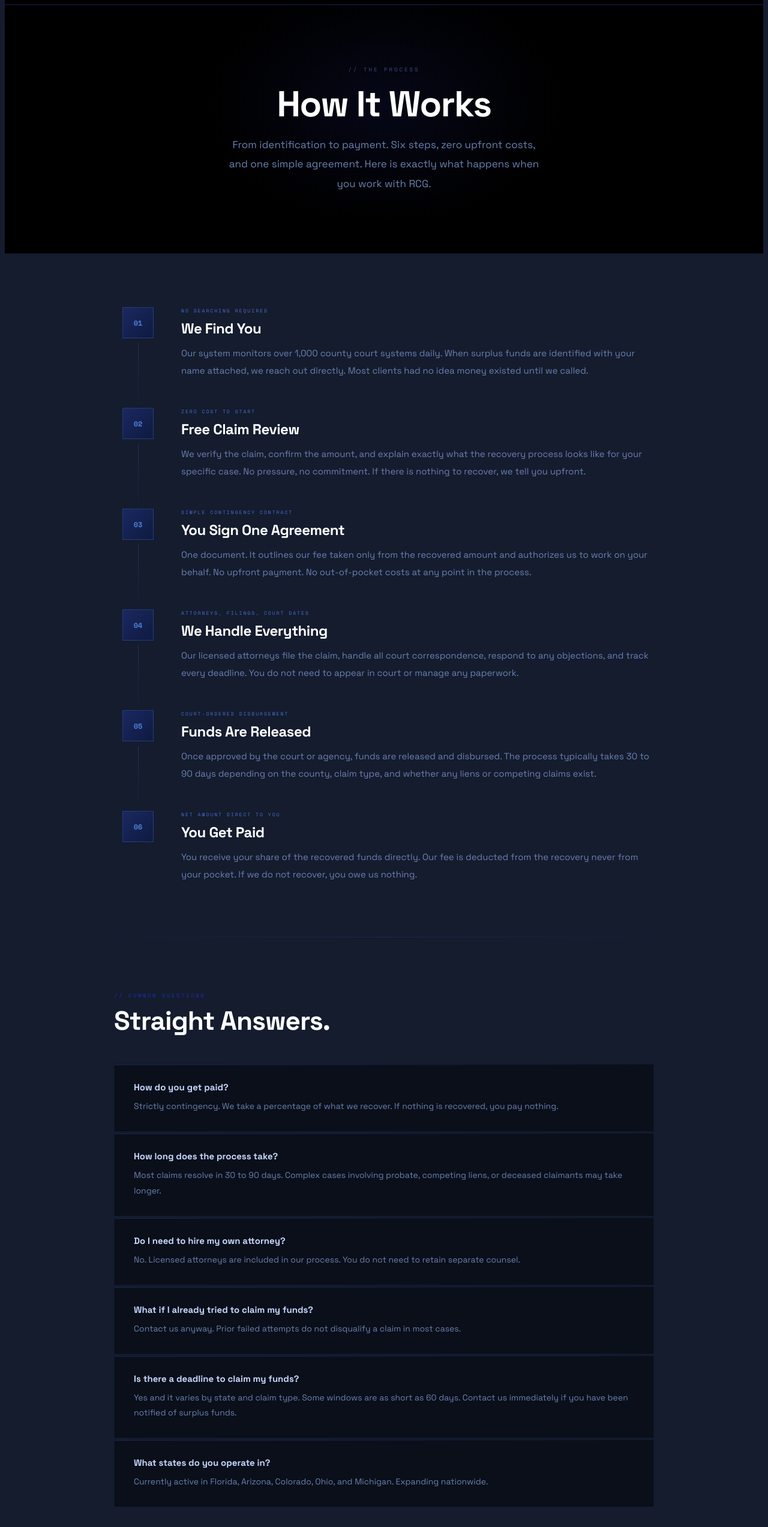
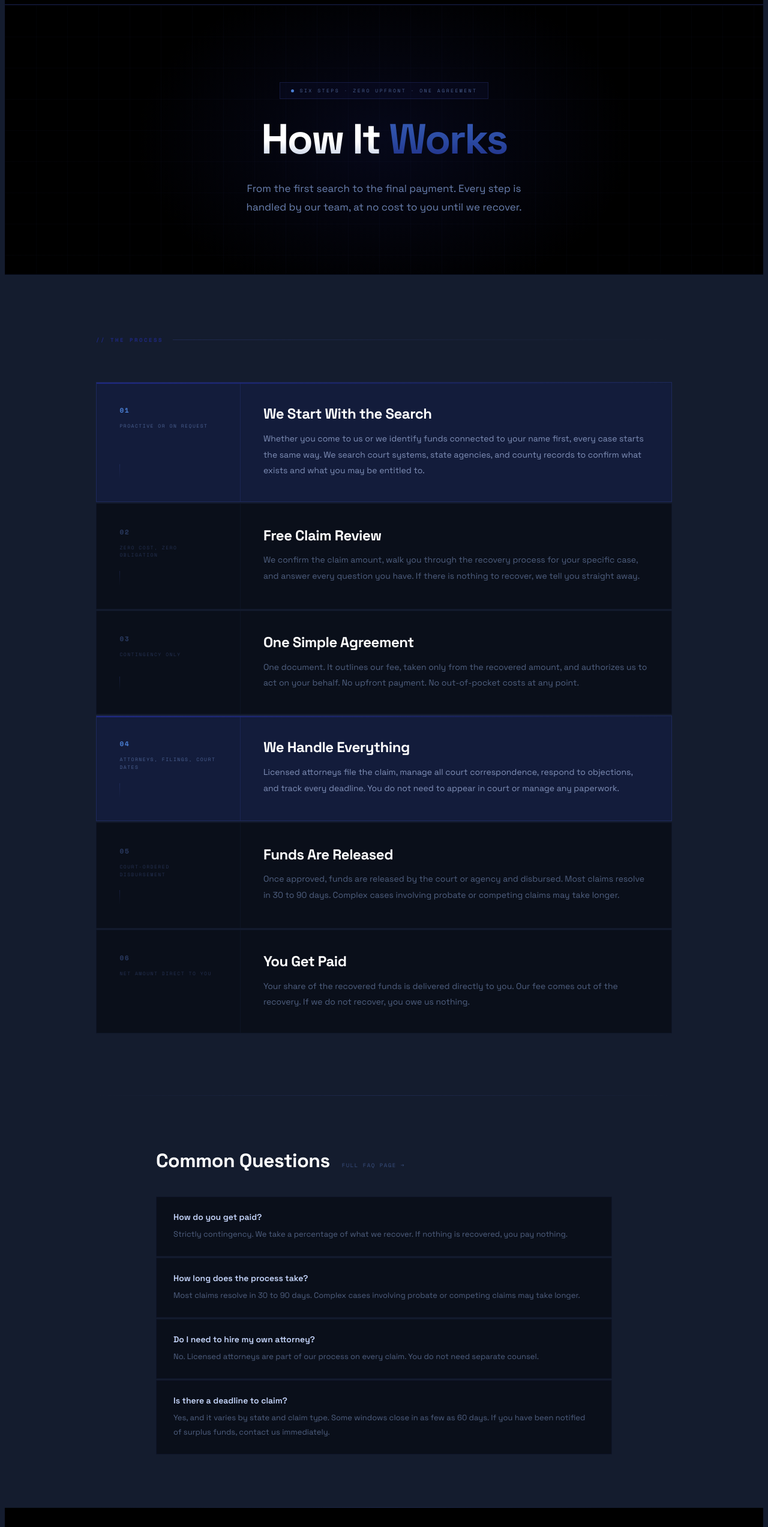
Before and after one commit to ReboundCapitalGroup/rcg-website, a Next.js app: page /resources/how-it-works in a window 1280 px wide. Shown: the part 80-2626 px from the top of the page at 60% size. Built offline with nearby package versions, Linux system fonts and the light colour scheme.

Commit message:
Update page.tsx

```diff
--- a/src/app/resources/how-it-works/page.tsx
+++ b/src/app/resources/how-it-works/page.tsx
@@ -3,49 +3,53 @@ import Link from 'next/link'
 const steps = [
   {
     n: '01',
-    title: 'We Find You',
-    sub: 'No searching required',
-    desc: 'Our system monitors over 1,000 county court systems daily. When surplus funds are identified with your name attached, we reach out directly. Most clients had no idea money existed until we called.',
+    title: 'We Start With the Search',
+    sub: 'Proactive or on request',
+    desc: 'Whether you come to us or we identify funds connected to your name first, every case starts the same way. We search court systems, state agencies, and county records to confirm what exists and what you may be entitled to.',
+    accent: true,
   },
   {
     n: '02',
     title: 'Free Claim Review',
-    sub: 'Zero cost to start',
-    desc: 'We verify the claim, confirm the amount, and explain exactly what the recovery process looks like for your specific case. No pressure, no commitment. If there is nothing to recover, we tell you upfront.',
+    sub: 'Zero cost, zero obligation',
+    desc: 'We confirm the claim amount, walk you through the recovery process for your specific case, and answer every question you have. If there is nothing to recover, we tell you straight away.',
+    accent: false,
   },
   {
     n: '03',
-    title: 'You Sign One Agreement',
-    sub: 'Simple contingency contract',
-    desc: 'One document. It outlines our fee taken only from the recovered amount and authorizes us to work on your behalf. No upfront payment. No out-of-pocket costs at any point in the process.',
+    title: 'One Simple Agreement',
+    sub: 'Contingency only',
+    desc: 'One document. It outlines our fee, taken only from the recovered amount, and authorizes us to act on your behalf. No upfront payment. No out-of-pocket costs at any point.',
+    accent: false,
   },
   {
     n: '04',
     title: 'We Handle Everything',
     sub: 'Attorneys, filings, court dates',
-    desc: 'Our licensed attorneys file the claim, handle all court correspondence, respond to any objections, and track every deadline. You do not need to appear in court or manage any paperwork.',
+    desc: 'Licensed attorneys file the claim, manage all court correspondence, respond to objections, and track every deadline. You do not need to appear in court or manage any paperwork.',
+    accent: true,
   },
   {
     n: '05',
     title: 'Funds Are Released',
     sub: 'Court-ordered disbursement',
-    desc: 'Once approved by the court or agency, funds are released and disbursed. The process typically takes 30 to 90 days depending on the county, claim type, and whether any liens or competing claims exist.',
+    desc: 'Once approved, funds are released by the court or agency and disbursed. Most claims resolve in 30 to 90 days. Complex cases involving probate or competing claims may take longer.',
+    accent: false,
   },
   {
     n: '06',
     title: 'You Get Paid',
     sub: 'Net amount direct to you',
-    desc: 'You receive your share of the recovered funds directly. Our fee is deducted from the recovery never from your pocket. If we do not recover, you owe us nothing.',
+    desc: 'Your share of the recovered funds is delivered directly to you. Our fee comes out of the recovery. If we do not recover, you owe us nothing.',
+    accent: false,
   },
 ]
 
 const faqs = [
   { q: 'How do you get paid?', a: 'Strictly contingency. We take a percentage of what we recover. If nothing is recovered, you pay nothing.' },
-  { q: 'How long does the process take?', a: 'Most claims resolve in 30 to 90 days. Complex cases involving probate, competing liens, or deceased claimants may take longer.' },
-  { q: 'Do I need to hire my own attorney?', a: 'No. Licensed attorneys are included in our process. You do not need to retain separate counsel.' },
-  { q: 'What if I already tried to claim my funds?', a: 'Contact us anyway. Prior failed attempts do not disqualify a claim in most cases.' },
-  { q: 'Is there a deadline to claim my funds?', a: 'Yes and it varies by state and claim type. Some windows are as short as 60 days. Contact us immediately if you have been notified of surplus funds.' },
-  { q: 'What states do you operate in?', a: 'Currently active in Florida, Arizona, Colorado, Ohio, and Michigan. Expanding nationwide.' },
+  { q: 'How long does the process take?', a: 'Most claims resolve in 30 to 90 days. Complex cases involving probate or competing claims may take longer.' },
+  { q: 'Do I need to hire my own attorney?', a: 'No. Licensed attorneys are part of our process on every claim. You do not need separate counsel.' },
+  { q: 'Is there a deadline to claim?', a: 'Yes, and it varies by state and claim type. Some windows close in as few as 60 days. If you have been notified of surplus funds, contact us immediately.' },
 ]
 
 export default function HowItWorksPage() {
@@ -53,60 +57,54 @@ export default function HowItWorksPage() {
     <main>
 
       {/* HERO */}
-      <section style={{ background: '#000', borderBottom: '1px solid rgba(30,40,127,0.2)', padding: 'clamp(60px,8vw,100px) clamp(20px,5vw,60px)', textAlign: 'center', position: 'relative', overflow: 'hidden' }}>
-        <div style={{ position: 'absolute', top: '40%', left: '50%', transform: 'translate(-50%,-50%)', width: '600px', height: '400px', background: 'radial-gradient(ellipse at center, rgba(30,40,127,0.18) 0%, transparent 70%)', pointerEvents: 'none' }} />
-        <div style={{ position: 'relative', zIndex: 2, maxWidth: '700px', margin: '0 auto' }}>
-          <span style={{ fontFamily: "'Space Mono',monospace", fontSize: '9px', letterSpacing: '3px', textTransform: 'uppercase', color: '#3a4f7a', display: 'block', marginBottom: '20px' }}>// The Process</span>
-          <h1 style={{ fontFamily: "'Space Grotesk',sans-serif", fontWeight: 700, fontSize: 'clamp(32px,5vw,60px)', color: '#fff', letterSpacing: 'clamp(-1.5px,-0.02em,-2.5px)', lineHeight: 1.05, margin: '0 0 20px' }}>
-            How It Works
+      <section style={{ background: '#000', borderBottom: '1px solid rgba(30,40,127,0.15)', padding: 'clamp(80px,10vw,130px) clamp(20px,5vw,60px) clamp(64px,8vw,96px)', textAlign: 'center', position: 'relative', overflow: 'hidden' }}>
+        <div style={{ position: 'absolute', top: '50%', left: '50%', transform: 'translate(-50%,-50%)', width: '900px', height: '600px', background: 'radial-gradient(ellipse at center, rgba(30,40,127,0.2) 0%, transparent 65%)', pointerEvents: 'none' }} />
+        <div style={{ position: 'absolute', inset: 0, backgroundImage: 'linear-gradient(rgba(74,95,212,0.03) 1px,transparent 1px),linear-gradient(90deg,rgba(74,95,212,0.03) 1px,transparent 1px)', backgroundSize: '52px 52px', pointerEvents: 'none' }} />
+        <div style={{ position: 'relative', zIndex: 2, maxWidth: '720px', margin: '0 auto' }}>
+          <div style={{ display: 'inline-flex', alignItems: 'center', gap: '10px', marginBottom: '32px', padding: '7px 18px', border: '1px solid rgba(74,95,212,0.2)', background: 'rgba(30,40,127,0.1)' }}>
+            <span style={{ width: '5px', height: '5px', borderRadius: '50%', background: '#4a7fd4', display: 'inline-block', flexShrink: 0 }} />
+            <span style={{ fontFamily: "'Space Mono',monospace", fontSize: '8px', letterSpacing: '2.5px', textTransform: 'uppercase', color: '#4a6090' }}>Six Steps · Zero Upfront · One Agreement</span>
+          </div>
+          <h1 style={{ fontFamily: "'Space Grotesk',sans-serif", fontWeight: 700, fontSize: 'clamp(38px,5.5vw,72px)', color: '#fff', letterSpacing: '-2.5px', lineHeight: 1.0, margin: '0 0 8px' }}>
+            <span style={{ backgroundImage: 'linear-gradient(180deg, #ffffff 0%, #ffffff 55%, #a8b8d8 100%)', WebkitBackgroundClip: 'text', backgroundClip: 'text', WebkitTextFillColor: 'transparent' }}>How It </span><span style={{ backgroundImage: 'linear-gradient(180deg, #3a60b8 0%, #2a48a0 55%, #1E287F 100%)', WebkitBackgroundClip: 'text', backgroundClip: 'text', WebkitTextFillColor: 'transparent' }}>Works</span>
           </h1>
-          <p style={{ fontSize: 'clamp(14px,2vw,17px)', color: '#6a80b0', lineHeight: 1.9, maxWidth: '540px', margin: '0 auto' }}>
-            From identification to payment. Six steps, zero upfront costs, and one simple agreement. Here is exactly what happens when you work with RCG.
+          <p style={{ fontSize: 'clamp(15px,1.6vw,17px)', color: '#6a80b0', lineHeight: 1.8, maxWidth: '460px', margin: '32px auto 0', fontWeight: 400 }}>
+            From the first search to the final payment. Every step is handled by our team, at no cost to you until we recover.
           </p>
         </div>
       </section>
 
-      {/* STEPS */}
-      <section style={{ background: 'var(--bg)', padding: 'clamp(60px,7vw,100px) clamp(20px,5vw,60px)' }}>
-        <div style={{ maxWidth: '900px', margin: '0 auto' }}>
-          {steps.map((s, i) => (
-            <div key={s.n} style={{ display: 'grid', gridTemplateColumns: '80px 1fr', gap: '32px', marginBottom: i < steps.length - 1 ? '0' : '0', position: 'relative' }}>
-              {/* Left number + line */}
-              <div style={{ display: 'flex', flexDirection: 'column', alignItems: 'center' }}>
-                <div style={{ width: '52px', height: '52px', background: 'linear-gradient(135deg,#1a2860,#0f1a40)', border: '1px solid rgba(74,127,212,0.3)', display: 'flex', alignItems: 'center', justifyContent: 'center', flexShrink: 0 }}>
-                  <span style={{ fontFamily: "'Space Mono',monospace", fontSize: '12px', fontWeight: 700, color: '#4a7fd4' }}>{s.n}</span>
+      {/* PROCESS */}
+      <section style={{ background: 'var(--bg)', padding: 'clamp(72px,8vw,112px) clamp(20px,5vw,60px)' }}>
+        <div style={{ maxWidth: '960px', margin: '0 auto' }}>
+
+          {/* Section label */}
+          <div style={{ display: 'flex', alignItems: 'center', gap: '16px', marginBottom: '64px' }}>
+            <span className="section-tag" style={{ margin: 0 }}>// The Process</span>
+            <div style={{ flex: 1, height: '1px', background: 'linear-gradient(90deg,rgba(74,95,212,0.2),transparent)' }} />
+          </div>
+
+          <div style={{ display: 'flex', flexDirection: 'column', gap: '2px' }}>
+            {steps.map((s, i) => (
+              <div key={s.n} style={{ display: 'grid', gridTemplateColumns: '1fr 3fr', gap: '0', background: s.accent ? 'rgba(18,28,72,0.5)' : '#0a0f1a', border: `1px solid ${s.accent ? 'rgba(74,95,212,0.2)' : 'rgba(74,95,212,0.07)'}`, position: 'relative', overflow: 'hidden' }}>
+                {s.accent && <div style={{ position: 'absolute', top: 0, left: 0, right: 0, height: '2px', background: 'linear-gradient(90deg,#1E287F,transparent)' }} />}
+
+                {/* Left — number block */}
+                <div style={{ padding: 'clamp(28px,3vw,40px)', borderRight: `1px solid ${s.accent ? 'rgba(74,95,212,0.15)' : 'rgba(74,95,212,0.06)'}`, display: 'flex', flexDirection: 'column', justifyContent: 'space-between' }}>
+                  <div>
+                    <div style={{ fontFamily: "'Space Mono',monospace", fontSize: '11px', fontWeight: 700, color: s.accent ? '#4a7fd4' : '#2a3a60', letterSpacing: '2px', marginBottom: '12px' }}>{s.n}</div>
+                    <div style={{ fontFamily: "'Space Mono',monospace", fontSize: '8px', letterSpacing: '1.5px', textTransform: 'uppercase', color: s.accent ? '#4a6090' : '#243050', lineHeight: 1.6 }}>{s.sub}</div>
+                  </div>
+                  {i < steps.length - 1 && (
+                    <div style={{ width: '1px', height: '24px', background: 'linear-gradient(180deg,rgba(74,95,212,0.2),transparent)', marginTop: '20px' }} />
+                  )}
                 </div>
-                {i < steps.length - 1 && (
-                  <div style={{ width: '1px', flex: 1, minHeight: '48px', background: 'linear-gradient(180deg,rgba(74,95,212,0.3),rgba(74,95,212,0.05))', margin: '8px 0' }} />
-                )}
-              </div>
-              {/* Right content */}
-              <div style={{ paddingBottom: i < steps.length - 1 ? '48px' : '0' }}>
-                <div style={{ fontFamily: "'Space Mono',monospace", fontSize: '8px', letterSpacing: '2px', textTransform: 'uppercase', color: '#4a6fd4', marginBottom: '8px' }}>{s.sub}</div>
-                <h2 style={{ fontFamily: "'Space Grotesk',sans-serif", fontWeight: 700, fontSize: 'clamp(18px,2.5vw,24px)', color: '#fff', letterSpacing: '-0.5px', margin: '0 0 12px' }}>{s.title}</h2>
-                <p style={{ fontSize: '15px', color: '#6a80b0', lineHeight: 1.9, margin: 0 }}>{s.desc}</p>
-              </div>
-            </div>
-          ))}
-        </div>
-      </section>
 
-      {/* DIVIDER */}
-      <div style={{ maxWidth: '960px', margin: '0 auto', height: '1px', background: 'linear-gradient(90deg,transparent,rgba(74,95,212,0.2),transparent)' }} />
-
-      {/* FAQ */}
-      <section style={{ background: 'var(--bg)', padding: 'clamp(60px,7vw,100px) clamp(20px,5vw,60px)' }}>
-        <div style={{ maxWidth: '900px', margin: '0 auto' }}>
-          <span className="section-tag">// Common Questions</span>
-          <h2 style={{ fontFamily: "'Space Grotesk',sans-serif", fontWeight: 700, fontSize: 'clamp(26px,3.5vw,44px)', color: '#fff', letterSpacing: '-1px', lineHeight: 1.1, margin: '12px 0 48px' }}>
-            Straight Answers.
-          </h2>
-          <div style={{ display: 'flex', flexDirection: 'column', gap: '2px' }}>
-            {faqs.map((f, i) => (
-              <div key={i} style={{ background: '#0a0f1a', border: '1px solid rgba(74,95,212,0.1)', padding: '28px 32px', position: 'relative' }}>
-                <div style={{ position: 'absolute', top: 0, left: 0, right: 0, height: '1px', background: 'linear-gradient(90deg,rgba(74,95,212,0.3),transparent)' }} />
-                <div style={{ fontFamily: "'Space Grotesk',sans-serif", fontWeight: 700, fontSize: '15px', color: '#c8d8ff', marginBottom: '10px' }}>{f.q}</div>
-                <div style={{ fontSize: '14px', color: '#6a80b0', lineHeight: 1.85 }}>{f.a}</div>
+                {/* Right — content */}
+                <div style={{ padding: 'clamp(28px,3vw,40px)' }}>
+                  <h2 style={{ fontFamily: "'Space Grotesk',sans-serif", fontWeight: 700, fontSize: 'clamp(18px,2.2vw,24px)', color: '#fff', letterSpacing: '-0.5px', margin: '0 0 14px', lineHeight: 1.15 }}>{s.title}</h2>
+                  <p style={{ fontSize: '14px', color: s.accent ? '#8090b8' : '#506080', lineHeight: 1.9, margin: 0 }}>{s.desc}</p>
+                </div>
               </div>
             ))}
           </div>
@@ -114,17 +112,38 @@ export default function HowItWorksPage() {
       </section>
 
       {/* DIVIDER */}
-      <div style={{ maxWidth: '960px', margin: '0 auto', height: '1px', background: 'linear-gradient(90deg,transparent,rgba(74,95,212,0.2),transparent)' }} />
+      <div style={{ maxWidth: '960px', margin: '0 auto', height: '1px', background: 'linear-gradient(90deg,transparent,rgba(74,95,212,0.18),transparent)' }} />
+
+      {/* FAQ — lean, supportive */}
+      <section style={{ background: 'var(--bg)', padding: 'clamp(60px,7vw,88px) clamp(20px,5vw,60px)' }}>
+        <div style={{ maxWidth: '760px', margin: '0 auto' }}>
+          <div style={{ display: 'flex', alignItems: 'baseline', gap: '20px', marginBottom: '40px', flexWrap: 'wrap' }}>
+            <h2 style={{ fontFamily: "'Space Grotesk',sans-serif", fontWeight: 700, fontSize: 'clamp(22px,3vw,32px)', color: '#fff', letterSpacing: '-0.5px', margin: 0 }}>Common Questions</h2>
+            <Link href="/resources/faqs" style={{ fontFamily: "'Space Mono',monospace", fontSize: '9px', letterSpacing: '1.5px', textTransform: 'uppercase', color: '#3a5080', textDecoration: 'none' }}>Full FAQ page →</Link>
+          </div>
+          <div style={{ display: 'flex', flexDirection: 'column', gap: '2px' }}>
+            {faqs.map((f, i) => (
+              <div key={i} style={{ background: '#0a0f1a', border: '1px solid rgba(74,95,212,0.08)', padding: '24px 28px' }}>
+                <div style={{ fontFamily: "'Space Grotesk',sans-serif", fontWeight: 600, fontSize: '14px', color: '#c8d8ff', marginBottom: '8px' }}>{f.q}</div>
+                <div style={{ fontSize: '13px', color: '#506080', lineHeight: 1.85 }}>{f.a}</div>
+              </div>
+            ))}
+          </div>
+        </div>
+      </section>
+
+      {/* DIVIDER */}
+      <div style={{ maxWidth: '960px', margin: '0 auto', height: '1px', background: 'linear-gradient(90deg,transparent,rgba(74,95,212,0.18),transparent)' }} />
 
       {/* CTA */}
-      <section style={{ background: '#000', padding: 'clamp(60px,7vw,100px) clamp(20px,5vw,60px)', textAlign: 'center' }}>
-        <div style={{ maxWidth: '600px', margin: '0 auto' }}>
+      <section style={{ background: '#000', padding: 'clamp(72px,8vw,112px) clamp(20px,5vw,60px)', textAlign: 'center' }}>
+        <div style={{ maxWidth: '560px', margin: '0 auto' }}>
           <span className="section-tag" style={{ justifyContent: 'center', display: 'flex' }}>// No cost to start</span>
-          <h2 style={{ fontFamily: "'Space Grotesk',sans-serif", fontWeight: 700, fontSize: 'clamp(26px,4vw,48px)', color: '#fff', letterSpacing: '-1px', lineHeight: 1.1, margin: '16px 0 16px' }}>
+          <h2 style={{ fontFamily: "'Space Grotesk',sans-serif", fontWeight: 700, fontSize: 'clamp(26px,4vw,48px)', color: '#fff', letterSpacing: '-1px', lineHeight: 1.08, margin: '16px 0 16px' }}>
             Ready to Find Out What You Are Owed?
           </h2>
-          <p style={{ fontSize: '15px', color: '#6a80b0', lineHeight: 1.85, marginBottom: '36px' }}>
-            Start with a free claim review. We search your name and property, confirm what exists, and walk you through next steps. No obligation.
+          <p style={{ fontSize: '15px', color: '#506080', lineHeight: 1.85, marginBottom: '36px' }}>
+            Start with a free search. We confirm what exists, walk you through the process, and handle everything from there.
           </p>
           <div style={{ display: 'flex', gap: '12px', justifyContent: 'center', flexWrap: 'wrap' }}>
             <Link href="/contact" className="btn-primary">Free Claim Review</Link>
@@ -132,7 +151,6 @@ export default function HowItWorksPage() {
           </div>
         </div>
       </section>
-
     </main>
   )
 }
```
